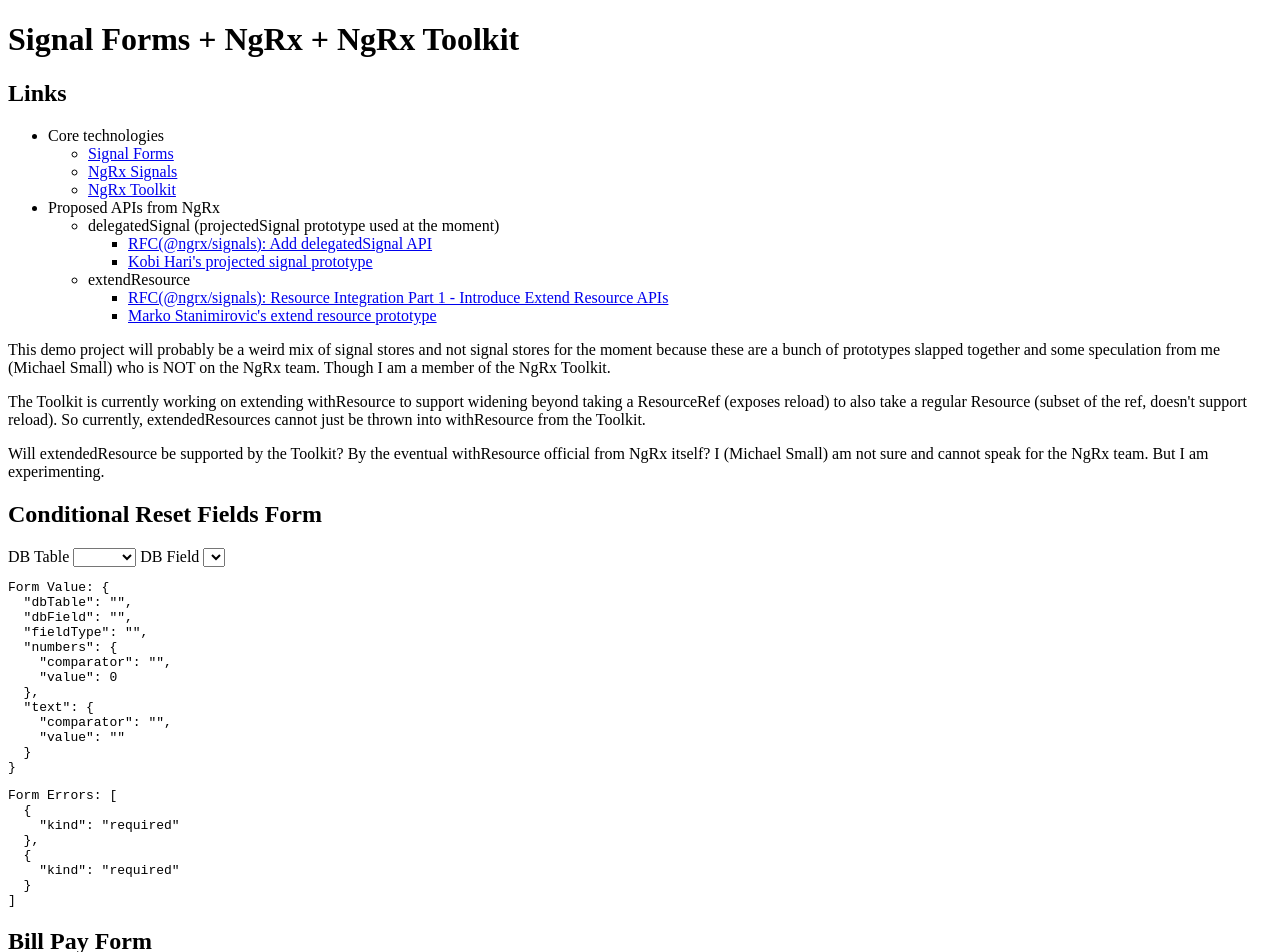
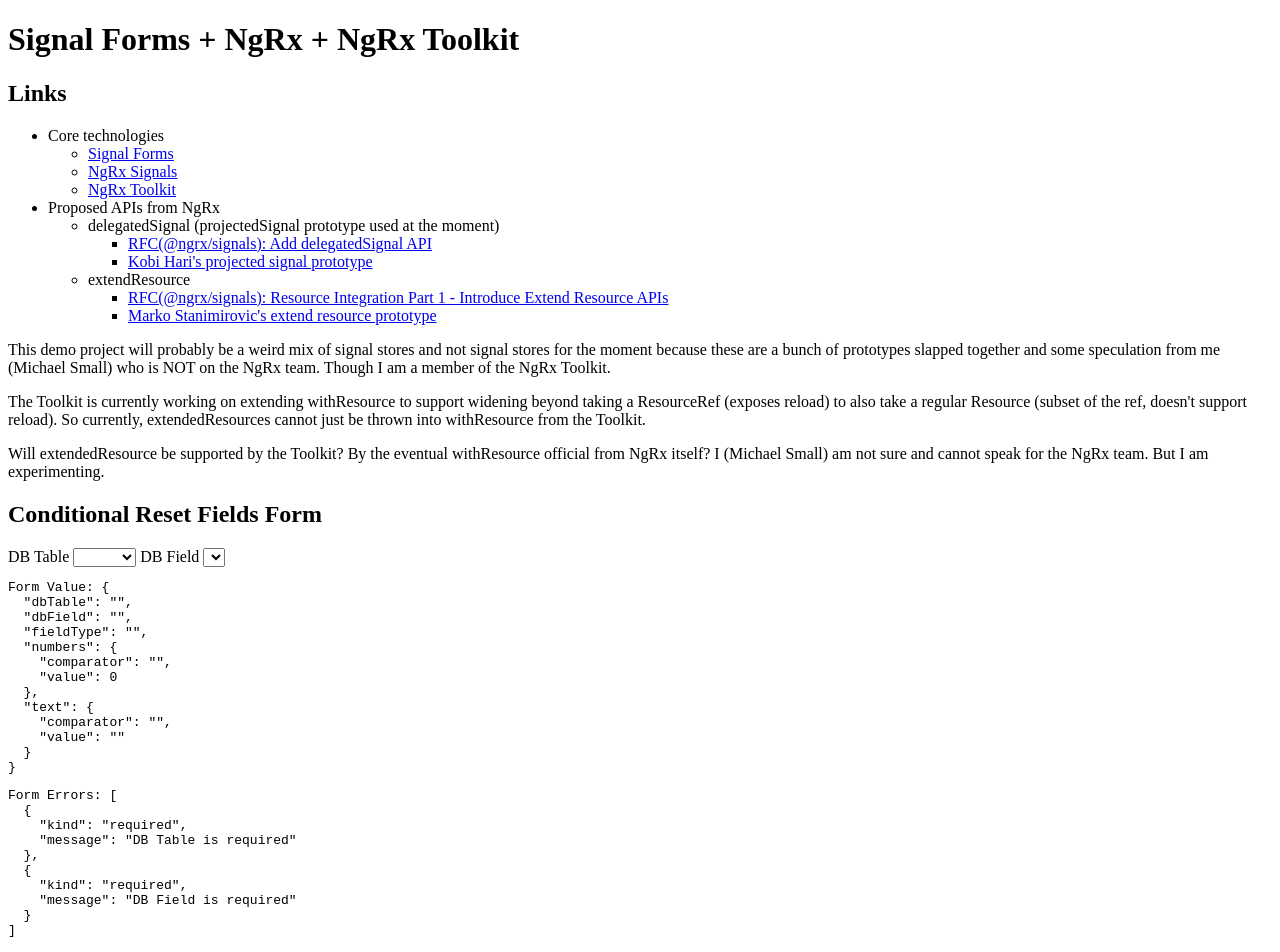
Before and after one commit to michael-small/signal-forms-ngrx, an Angular app: page / in a window 1280 px wide. Shown: the top 952 px of the page. Built offline with nearby package versions, Linux system fonts and the light colour scheme.

Commit message:
chore: flesh out types and options from number/text comparator consts

```diff
--- a/src/app/forms/conditional-reset-fields/conditional-reset.ts
+++ b/src/app/forms/conditional-reset-fields/conditional-reset.ts
@@ -13,8 +13,25 @@
 } from '@angular/forms/signals';
 import { delay, Observable, of } from 'rxjs';
 
-type QueryArguments<ValueType extends number | string> = {
-  comparator: string;
+const numberComparators = [
+  { value: 'equals', label: 'Equals' },
+  { value: 'greater', label: 'Greater Than' },
+  { value: 'less', label: 'Less Than' },
+] as const;
+
+const textComparators = [
+  { value: 'equals', label: 'Equals' },
+  { value: 'contains', label: 'Contains' },
+] as const;
+
+type NumberComparator = (typeof numberComparators)[number]['value'];
+type TextComparator = (typeof textComparators)[number]['value'];
+
+type QueryArguments<
+  ComparatorType extends NumberComparator | TextComparator | '',
+  ValueType extends number | string,
+> = {
+  comparator: ComparatorType;
   value: ValueType;
 };
 
@@ -24,6 +41,7 @@
   type: 'number' | 'text';
 };
 
+// TODO - use on submit
 type DomainModel = {
   dbTable: string;
   dbField: TableField['id'];
@@ -35,15 +53,15 @@
   dbTable: string;
   dbField: TableField['id'];
   fieldType: 'number' | 'text' | '';
-  numbers: QueryArguments<number>;
-  text: QueryArguments<string>;
+  numbers: QueryArguments<NumberComparator | '', number>;
+  text: QueryArguments<TextComparator | '', string>;
 };
 
-const numbersDefault: QueryArguments<number> = {
+const numbersDefault: QueryArguments<NumberComparator | '', number> = {
   comparator: '',
   value: 0,
 };
-const textDefault: QueryArguments<string> = {
+const textDefault: QueryArguments<TextComparator | '', string> = {
   comparator: '',
   value: '',
 };
@@ -100,9 +118,9 @@
         <label>
           Comparator
           <select [formField]="form.numbers.comparator">
-            <option value="equals">Equals</option>
-            <option value="greater">Greater Than</option>
-            <option value="less">Less Than</option>
+            @for (comparator of numberComparators; track comparator) {
+              <option [value]="comparator.value">{{ comparator.label }}</option>
+            }
           </select>
         </label>
 
@@ -114,8 +132,9 @@
         <label>
           Comparator
           <select [formField]="form.text.comparator">
-            <option value="equals">Equals</option>
-            <option value="contains">Contains</option>
+            @for (comparator of textComparators; track comparator) {
+              <option [value]="comparator.value">{{ comparator.label }}</option>
+            }
           </select>
         </label>
 
@@ -133,6 +152,9 @@
 })
 export class ConditionalReset {
   readonly #dataService = new ConditionalResetDataService();
+
+  numberComparators = numberComparators;
+  textComparators = textComparators;
 
   dbTables = signal<{ id: string; name: string }[]>([
     { id: 'users', name: 'Users' },
@@ -159,14 +181,14 @@
     hidden(schema.numbers, () => this.model().fieldType !== 'number');
     hidden(schema.text, () => this.model().fieldType !== 'text');
 
-    required(schema.dbTable);
-    required(schema.dbField);
+    required(schema.dbTable, { message: 'DB Table is required' });
+    required(schema.dbField, { message: 'DB Field is required' });
 
-    required(schema.text.comparator);
-    required(schema.text.value);
+    required(schema.text.comparator, { message: 'Text Comparator is required' });
+    required(schema.text.value, { message: 'Text Value is required' });
 
-    required(schema.numbers.comparator);
-    required(schema.numbers.value);
+    required(schema.numbers.comparator, { message: 'Number Comparator is required' });
+    required(schema.numbers.value, { message: 'Number Value is required' });
     min(schema.numbers.value, 0);
   });
 
```
